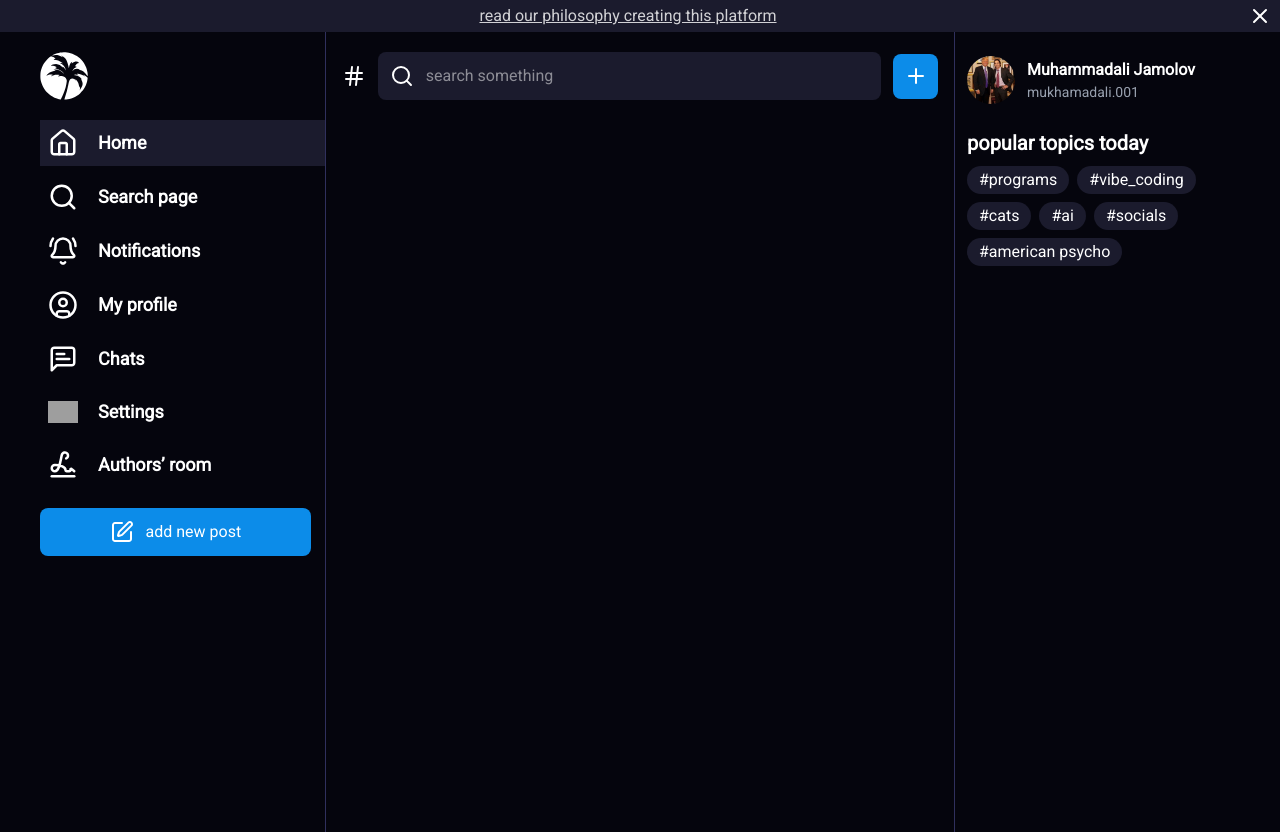
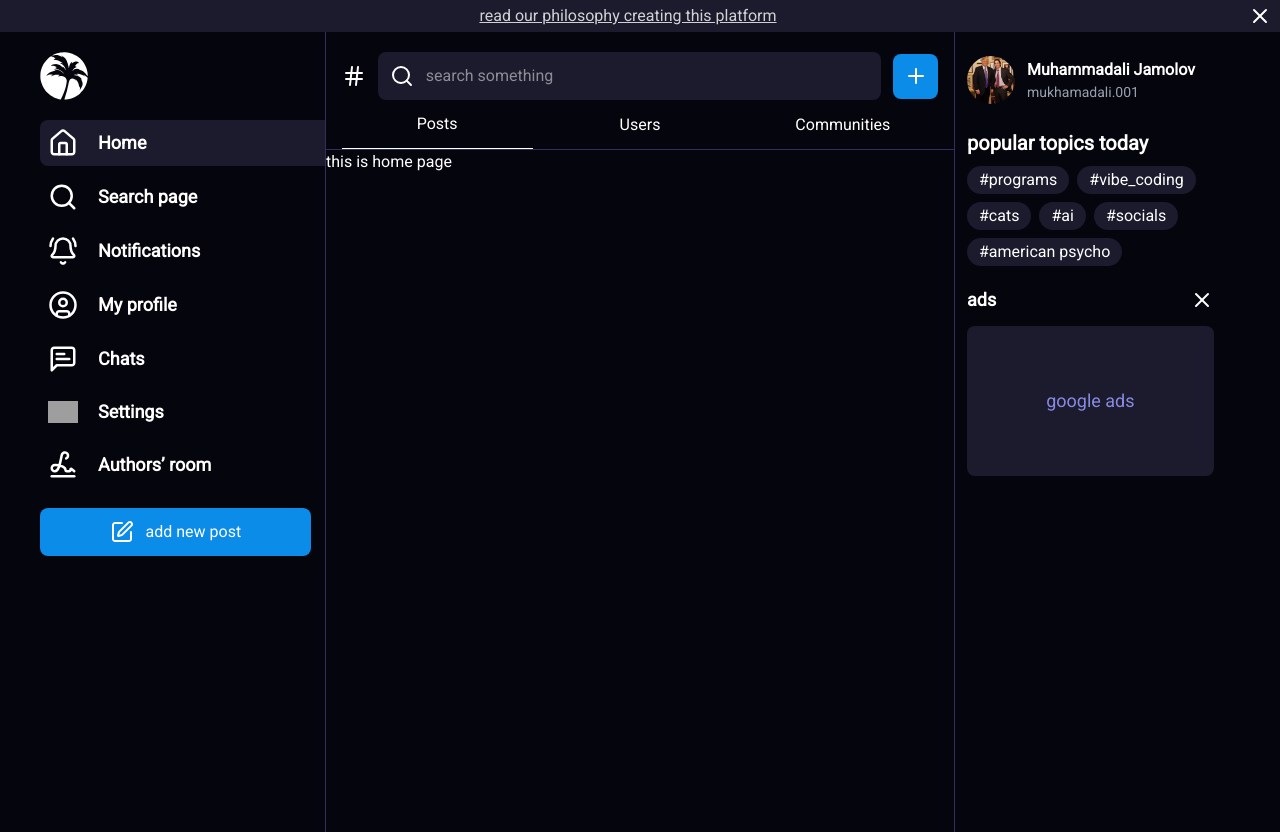
Before and after one commit to nuna82/nuna-core-client, a Next.js app: page / in a window 1280 px wide. Built offline with nearby package versions, Linux system fonts and the light colour scheme; grey boxes are pictures that could not be loaded.

Commit message:
home layout

```diff
--- /dev/null
+++ b/app/(pages)/(home)/layout.tsx
@@ -0,0 +1,14 @@
+
+// components
+import HomeHeader from "@/app/components/HomeHeader";
+
+export default function HomeLayout({ children }: { children: React.ReactNode }) {
+
+
+    return (
+        <div>
+            <HomeHeader />
+            {children}
+        </div>
+    )
+}
--- /dev/null
+++ b/app/(pages)/(home)/page.tsx
@@ -0,0 +1,7 @@
+export default function Home(){
+    return(
+        <div>
+            this is home page
+        </div>
+    )
+}
--- a/app/(pages)/layout.tsx
+++ b/app/(pages)/layout.tsx
@@ -3,6 +3,7 @@
 import LeftSidebar from "../components/LeftSidebar";
 import ReadOur from "../components/ReadOur";
 import Sidebar from "../components/Sidebar";
+import Header from "../components/Header";
 
 export default function HomeLayout({ children }: { children: React.ReactNode }) {
     return (
@@ -18,7 +19,7 @@ export default function HomeLayout({ children }: { children: React.ReactNode })
                 </div>
 
                 <div className="flex-1 border-x border-[#30305D] max-w-[630px] h-screen py-5">
-                    {/* header here  */}
+                    <Header />
                     {children}
                 </div>
 
--- a/app/(pages)/page.tsx
+++ /dev/null
@@ -1,14 +0,0 @@
-
-// components
-import Header from "../components/Header";
-
-
-
-export default function HomePage() {
-    return(
-        <div className="">
-                <Header/>
-
-        </div>
-    )
-}
--- a/app/(pages)/post/page.tsx
+++ /dev/null
@@ -1,5 +0,0 @@
-export default function Post(){
-    return(
-        <h1>Post</h1>
-    )
-}
--- /dev/null
+++ b/app/components/Ads.tsx
@@ -0,0 +1,20 @@
+import { X } from "lucide-react"
+
+export default function Ads() {
+    return (
+        <div className="px-3 space-y-3">
+
+            {/* close btn  */}
+            <div className="flex items-center justify-between">
+                <p className="text-lg font-bold">ads</p>
+                {/* close icon */}
+                <X className="cursor-pointer" />
+            </div>
+
+            {/* ads  video  */}
+            <div className="w-full bg-[#1B1B2D] flex items-center justify-center h-[150px] rounded-lg">
+                <p className="text-[#8989E4] text-lg">google ads</p>
+            </div>
+        </div>
+    )
+}
--- /dev/null
+++ b/app/components/HomeHeader.tsx
@@ -0,0 +1,26 @@
+"use client"
+
+import { usePathname } from "next/navigation";
+import Link from "next/link";
+
+export default function HomeHeader() {
+    const pathname = usePathname();
+
+    return (
+        <div className="w-full mx-auto border-b border-[#30305D]">
+            <ul className="w-[95%] mx-auto flex items-center justify-between gap-3">
+
+                {/* links  here */}
+                <li className={`flex-1 text-center py-3  ${pathname === "/" ? "border-white border-b" : ""}`}>
+                    <Link href="/">Posts</Link>
+                </li>
+                <li className={`flex-1 text-center py-3  ${pathname.startsWith("/users") ? "border-white border-b" : ""}`}>
+                    <Link href="/users">Users</Link>
+                </li>
+                <li className={`flex-1 text-center py-3  ${pathname.startsWith("/communities") ? "border-white border-b" : ""}`}>
+                    <Link href="/communities">Communities</Link>
+                </li>
+            </ul>
+        </div>
+    )
+}
--- a/app/components/LeftSidebar.tsx
+++ b/app/components/LeftSidebar.tsx
@@ -13,6 +13,9 @@ import Link from "next/link";
 
 // topics
 import { topics } from "../data/data";
+
+// components
+import Ads from "./Ads";
 
 export default function LeftSidebar() {
     return (
@@ -43,6 +46,10 @@ export default function LeftSidebar() {
                     ))}
                 </div>
             </div>
+
+            {/* ADS  */}
+            <Ads/>
+
         </aside>
     )
 }
--- a/app/components/Sidebar.tsx
+++ b/app/components/Sidebar.tsx
@@ -35,49 +35,49 @@ const Sidebar = () => {
 
       {/* Sidebar links  */}
       <ul className="space-y-2">
-        <li className={`hover:bg-[#1B1B2D] p-2 cursor-pointer ${pathname === "/" && "bg-[#1B1B2D]"}`}>
+        <li className={`hover:bg-[#1B1B2D] p-2 rounded-l-lg cursor-pointer ${pathname === "/" && "bg-[#1B1B2D]"}`}>
           <Link href="/" className="flex items-center gap-5">
             <Image src={home_ic} width={30} height={30} alt="home page" />
             <p className="font-bold text-lg">Home</p>
           </Link>
         </li>
 
-        <li className="hover:bg-[#1B1B2D] p-2 cursor-pointer">
+        <li className="hover:bg-[#1B1B2D] p-2 rounded-l-lg cursor-pointer">
           <Link href="/" className="flex items-center gap-5">
             <Image src={search_ic} width={30} height={30} alt="home page" />
             <p className="font-bold text-lg">Search page</p>
           </Link>
         </li>
 
-        <li className="hover:bg-[#1B1B2D] p-2">
+        <li className="hover:bg-[#1B1B2D] p-2 rounded-l-lg">
           <Link href="/" className="flex items-center gap-5">
             <Image src={notification} width={30} height={30} alt="home page" />
             <p className="font-bold text-lg">Notifications</p>
           </Link>
         </li>
 
-        <li className="hover:bg-[#1B1B2D] p-2 cursor-pointer">
+        <li className="hover:bg-[#1B1B2D] p-2 rounded-l-lg cursor-pointer">
           <Link href="/" className="flex items-center gap-5">
             <Image src={profile_ic} width={30} height={30} alt="home page" />
             <p className="font-bold text-lg">My profile</p>
           </Link>
         </li>
 
-        <li className="hover:bg-[#1B1B2D] p-2 cursor-pointer">
+        <li className="hover:bg-[#1B1B2D] p-2 rounded-l-lg cursor-pointer">
           <Link href="/" className="flex items-center gap-5">
             <Image src={chat_ic} width={30} height={30} alt="home page" />
             <p className="font-bold text-lg">Chats</p>
           </Link>
         </li>
 
-        <li className="hover:bg-[#1B1B2D] p-2 cursor-pointer">
+        <li className="hover:bg-[#1B1B2D] p-2 rounded-l-lg cursor-pointer">
           <Link href="/" className="flex items-center gap-5">
             <Image src={setting_ic} width={30} height={30} alt="home page" />
             <p className="font-bold text-lg">Settings</p>
           </Link>
         </li>
 
-        <li className="hover:bg-[#1B1B2D] p-2 cursor-pointer">
+        <li className="hover:bg-[#1B1B2D] p-2 rounded-l-lg cursor-pointer">
           <Link href="/" className="flex items-center gap-5">
             <Image src={author_room} width={30} height={30} alt="home page" />
             <p className="font-bold text-lg">Authors’ room</p>
```
Also changed, not shown: 1 other file (tests, documents, lock files or other folders).
